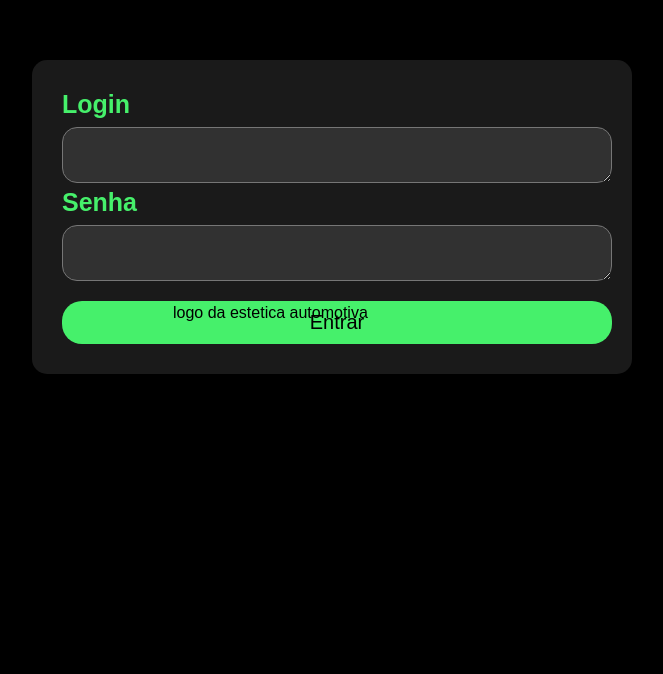
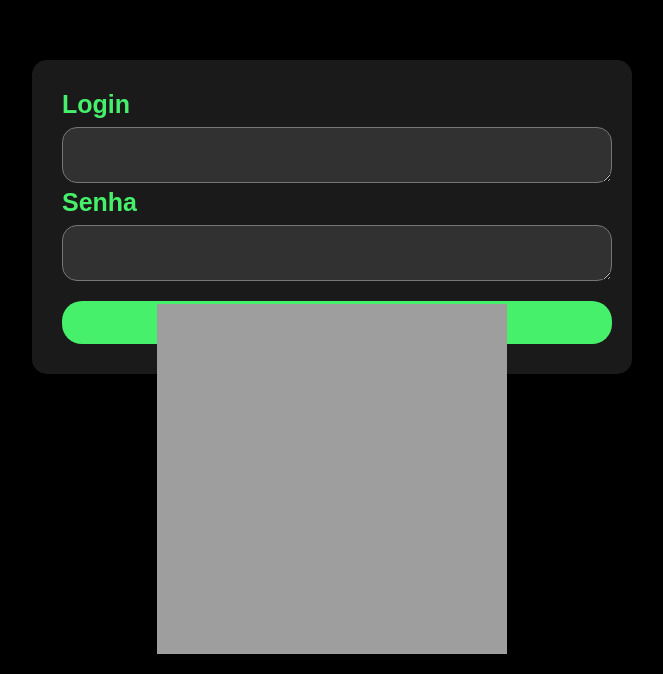
Before and after one commit to bafagofc/SiteDaEmpresa, a plain HTML site: page index.html in a window 1280 px wide. Shown: the part 129-803 px from the top of the page, without its empty margins (308-971 px from the left). Drawn offline with Linux system fonts and the light colour scheme; the site is published under a folder, as on GitHub Pages, so addresses that start at the root find nothing.

Commit message:
Fix HTML structure and update image path

```diff
--- a/index.html
+++ b/index.html
@@ -15,7 +15,7 @@
         <textarea class="senha" id="senha"></textarea>
         <button class="botao" onclick="verificar()">Entrar</button>
     </div>
-    <img class="imagem" src="/img/faag1.png" alt="logo da estetica automotiva">
+    <img class="imagem" src="img/faag1.png" alt="logo da estetica automotiva">
     <script src="scripty.js"></script>
 </body>
 
```
